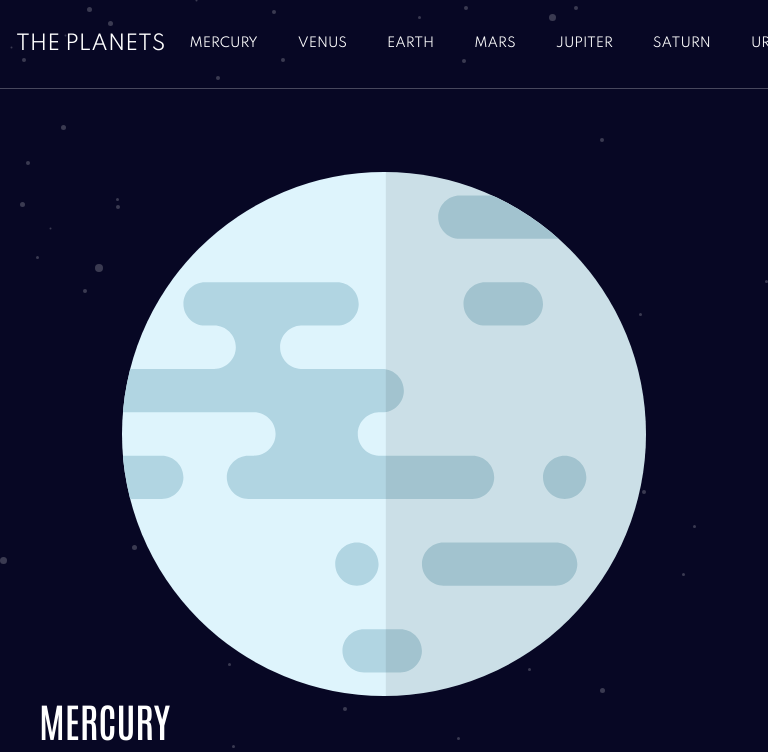
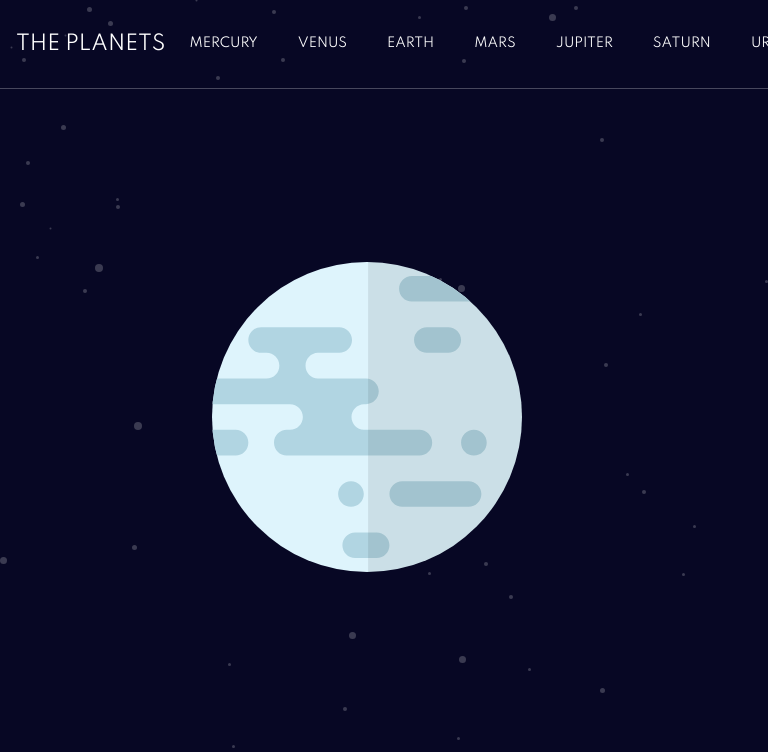
Before and after one commit to zdavidson/planet-hub, a React (Create React App) app: page / in a window 768 px wide. Shown: the top 752 px of the page. Built offline with nearby package versions, Linux system fonts and the light colour scheme.

Commit message:
tablet image resize

```diff
--- a/src/components/PlanetImage.scss
+++ b/src/components/PlanetImage.scss
@@ -32,6 +32,18 @@
 
   // Medium Screens
   @media screen and (min-width: 600px) and (max-width: 960px) {
+    padding: 25%;
+    padding-right: 0;
+
+    #planet-pic {
+      width: 60%;
+    }
+
+    #geo-pic {
+      width: 30%;
+      transform: translate(-150%, 90%);
+      padding: 0;
+    }
   }
 
   // Large Screens
```
